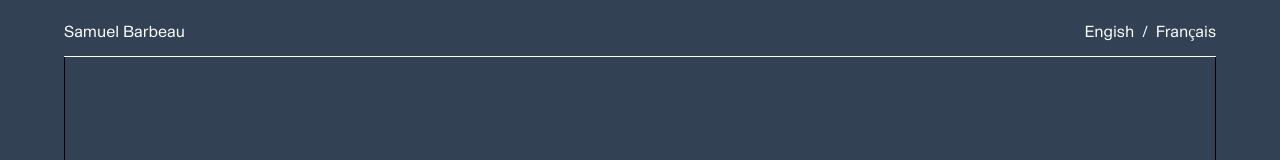
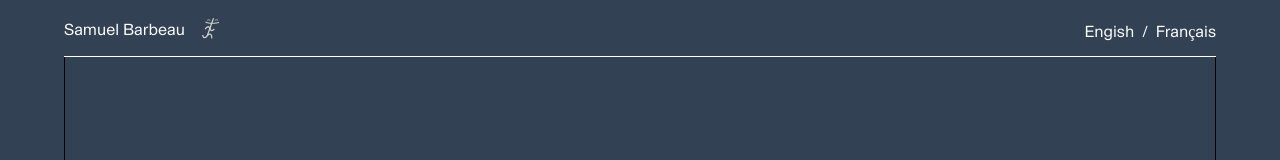
Before and after one commit to samb271/portfolio, a Vue app: page / in a window 1280 px wide. Shown: the top 160 px of the page. Built offline with nearby package versions, Linux system fonts and the light colour scheme.

Commit message:
feat: adds samb icon svg

```diff
--- a/src/components/Header.vue
+++ b/src/components/Header.vue
@@ -5,11 +5,14 @@ import Container from './Container.vue';
 <template>
   <div class="fixed w-full md:px-16 px-8 pt-2 text-text-primary bg-background header">
     <div class="h-12 flex justify-between place-items-center">
-      <div>Samuel Barbeau</div>
       <div class="flex flex-row">
-        <p>Engish</p>
+        <p class="mr-4 min-w-max">Samuel Barbeau</p>
+        <img src="../assets/svg/samb.svg" class="h-7">
+      </div>
+      <div class="flex flex-row">
+        <a href="#">Engish</a>
         <p class="px-2">/</p>
-        <p>Français</p>
+        <a href="#">Français</a>
       </div>
     </div>
     <div class="border-b border-white"></div>
```
Also changed, not shown: src/assets/svg/samb.svg (added).
